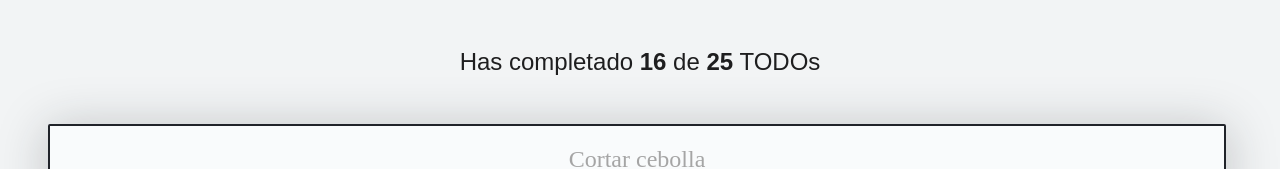
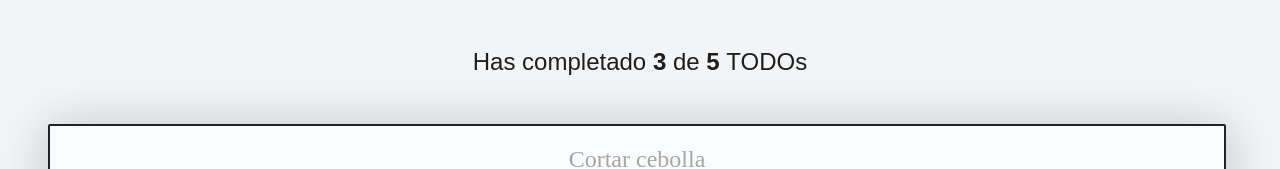
Before and after one commit to NM4TT/ToDoWithReactJs, a React (Create React App) app: page / in a window 1280 px wide. Shown: the top 169 px of the page. Built offline with nearby package versions, Linux system fonts and the light colour scheme.

Commit message:
Todo counter funcionando

```diff
--- a/src/js/App.js
+++ b/src/js/App.js
@@ -14,10 +14,27 @@ const defaultTodos = [
 ];
 
 function App() {
+
+  const [searchValue, setSearchValue]
+   = React.useState('');
+
+  const [todosList, setTodosList]
+   = React.useState(defaultTodos);
+
+  const completedTodos = todosList.filter(todo => !!todo.completed).length;
+  const totalTodos = todosList.length;
+
   return (
     <>
-      <TodoCounter completed={16} total={25} />
-      <TodoSearch />
+      <TodoCounter
+        completed={completedTodos}
+        total={totalTodos}
+      />
+
+      <TodoSearch
+        searchState={searchValue}
+        setSearchState={setSearchValue}
+      />
 
       <TodoList>
         {defaultTodos.map(todo => (
@@ -29,7 +46,7 @@ function App() {
         ))}
       </TodoList>
 
-      <CreateTodoButton />
+      <CreateTodoButton addTodo={setTodosList}/>
     </>
   );
 }
--- a/src/js/CreateTodoButton.js
+++ b/src/js/CreateTodoButton.js
@@ -3,7 +3,10 @@ import '../css/CreateTodoButton.css'
 
 function CreateTodoButton() {
   return (
-    <button className="CreateTodoButton">+</button>
+    <button className="CreateTodoButton"
+     onClick={(event) => console.log(event.target)} >
+      +
+    </button>
   );
 }
 
--- a/src/js/TodoSearch.js
+++ b/src/js/TodoSearch.js
@@ -1,11 +1,16 @@
 import React from 'react'
 import '../css/TodoSearch.css'
 
-function TodoSearch() {
+function TodoSearch({searchState, setSearchState}) {
+
   return (
     <input
       placeholder="Cortar cebolla"
       className="TodoSearch"
+      value={searchState}
+      onChange={
+        (event) => setSearchState(event.target.value)
+      }
     />
   );
 }
```
Also changed, not shown: public/index.html (+0 -23 lines), src/js/TodoCounter.js (+7 -1 lines).
